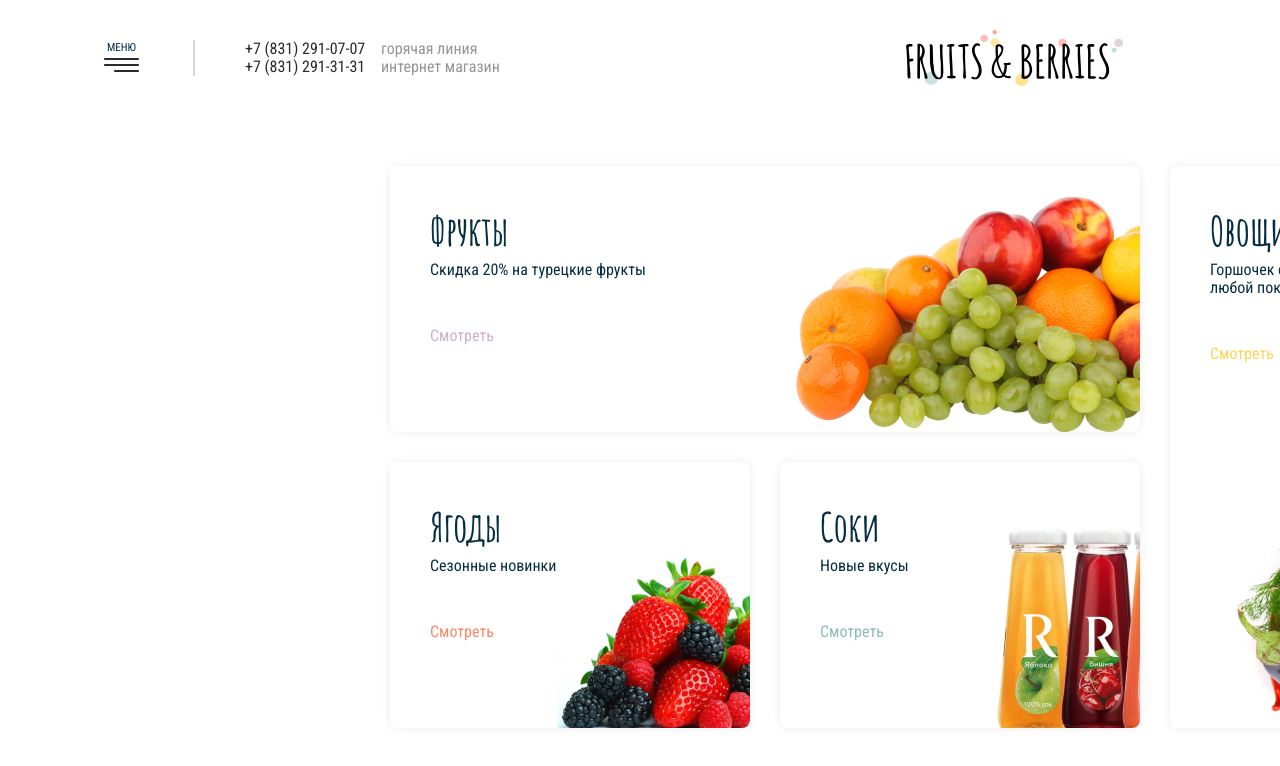
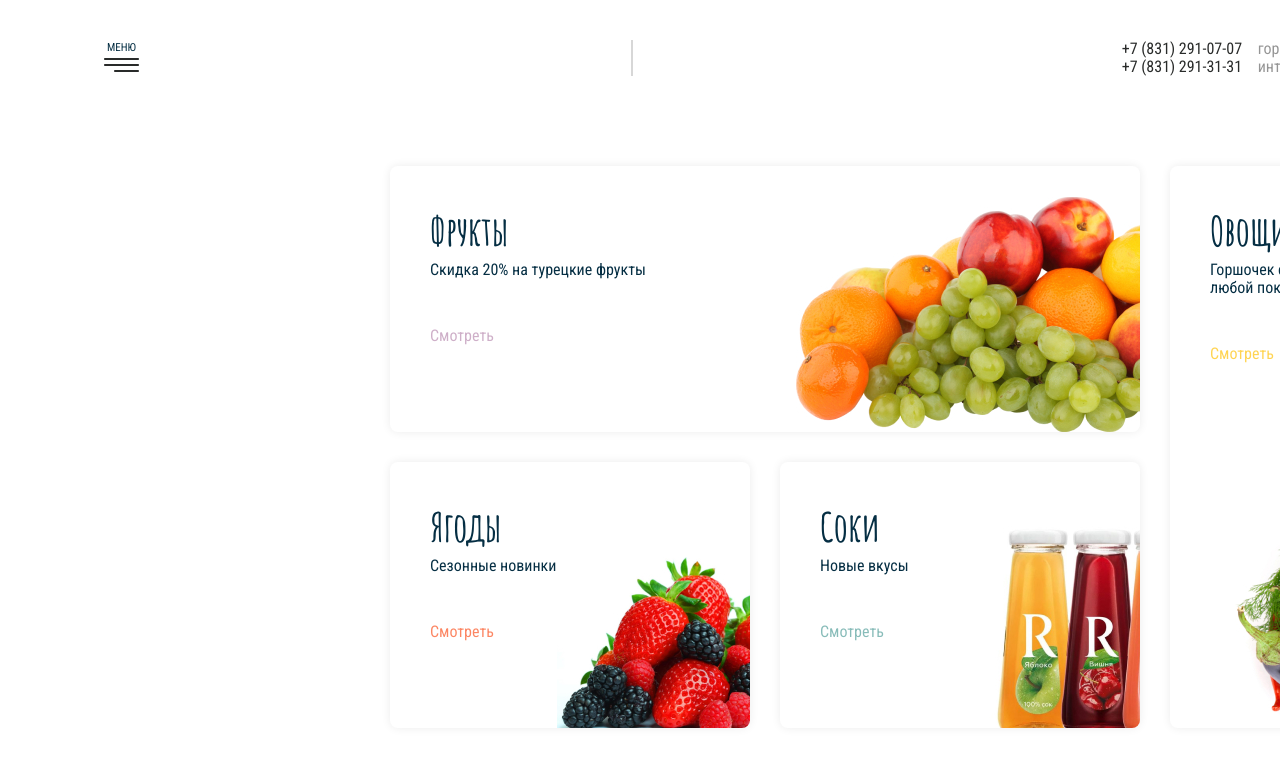
Before and after one commit to chipollino-eba/test-fruitts-berries, a website: page index.html in a window 1280 px wide. Shown: the top 766 px of the page. Drawn offline with Linux system fonts and the light colour scheme.

Commit message:
Указал фикс значение

```diff
--- a/scss/style.scss
+++ b/scss/style.scss
@@ -12,7 +12,7 @@
 .header__left {
    display: flex;
    justify-content: space-between;
-   max-width: 100%;
+   width: 1920px;
 
    &-button {
       @include transition(0.2s);
```
Also changed, not shown: css/style.css.
